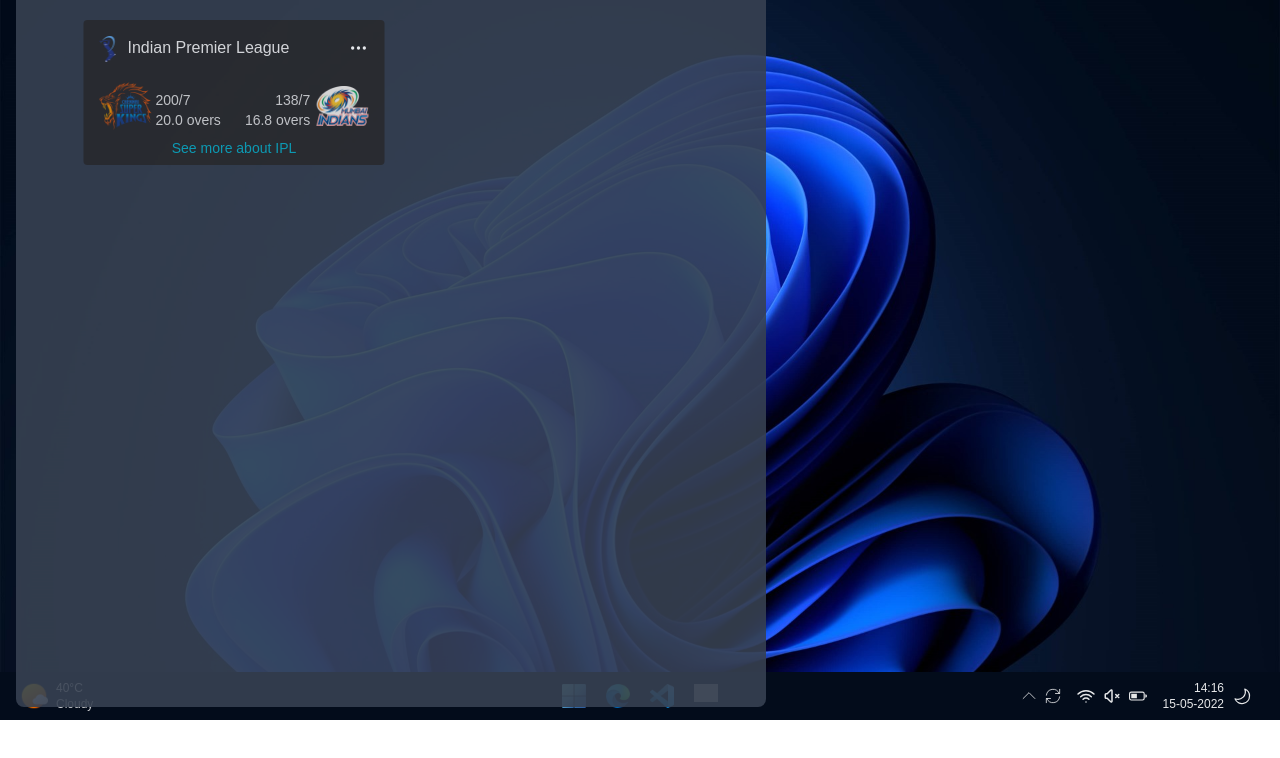
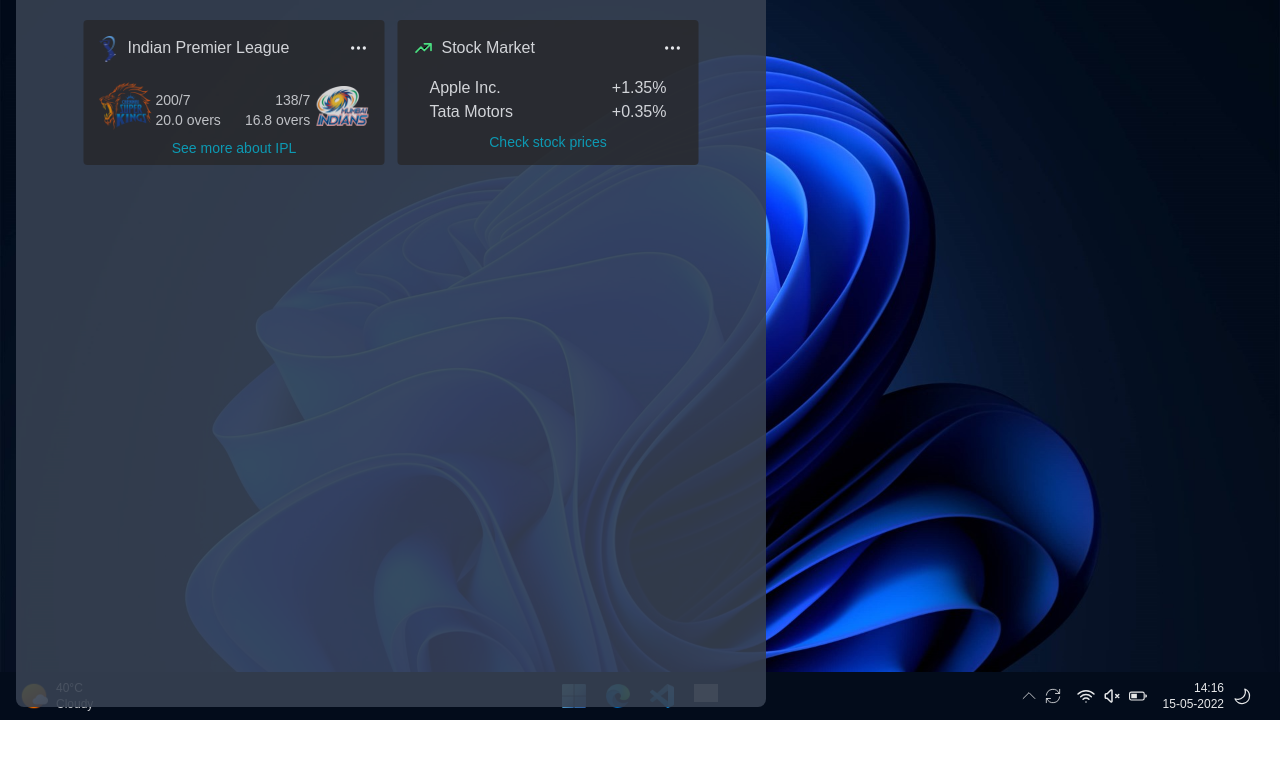
Before and after one commit to VishwaGauravIn/windows11, a Next.js app: page / in a window 1280 px wide. Shown: the top 758 px of the page. Built offline with nearby package versions, Linux system fonts and the light colour scheme; grey boxes are pictures that could not be loaded.

Commit message:
added stock widget

```diff
--- a/components/taskbar/taskbar-components/widget/Widgets.js
+++ b/components/taskbar/taskbar-components/widget/Widgets.js
@@ -67,7 +67,38 @@
               See more about IPL
             </p>
           </div>
-
+          {/* Stock Card */}
+          <div className="w-[301px] bg-zinc-800/80 h-[145px] rounded p-4">
+            <div className="flex relative">
+              <svg
+                xmlns="http://www.w3.org/2000/svg"
+                className="w-5 mr-2 stroke-green-400"
+                viewBox="0 0 24 24"
+                strokeWidth={2}
+              >
+                <path
+                  strokeLinecap="round"
+                  strokeLinejoin="round"
+                  d="M13 7h8m0 0v8m0-8l-8 8-4-4-6 6"
+                />
+              </svg>
+              <p className="opacity-90">Stock Market</p>
+              <DotsHorizontalIcon className="w-5 mt-0.5 absolute right-0" />
+            </div>
+            <div className="px-4 pt-4 opacity-90">
+              <span className="flex justify-between">
+                <p className="">Apple Inc.</p>
+                <p className="">+1.35%</p>
+              </span>
+              <span className="flex justify-between">
+                <p className="">Tata Motors</p>
+                <p className="">+0.35%</p>
+              </span>
+            </div>
+            <p className="text-sm mt-2 text-center text-cyan-500 opacity-80">
+              Check stock prices
+            </p>
+          </div>
         </div>
       </div>
     </div>
```
